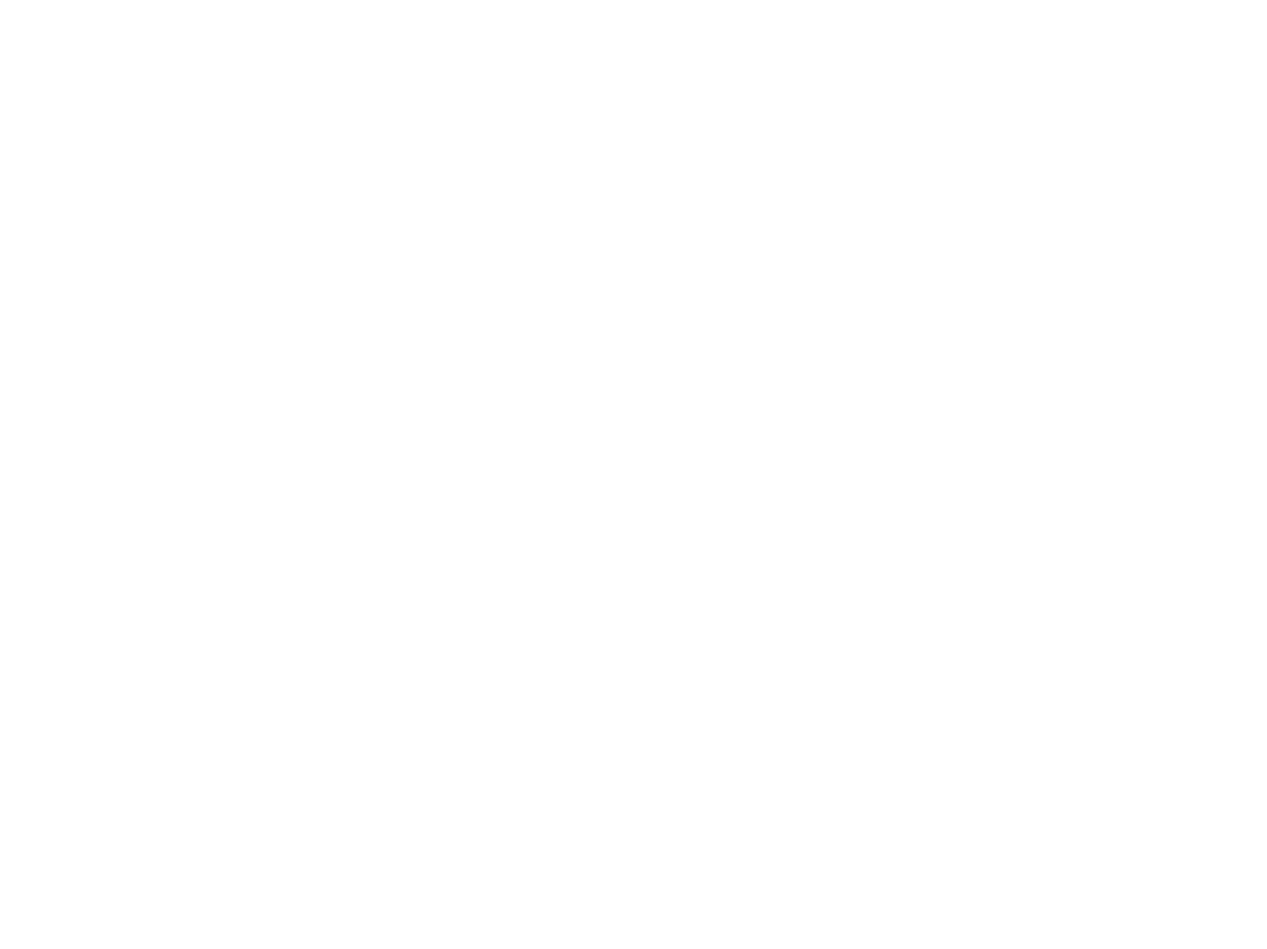
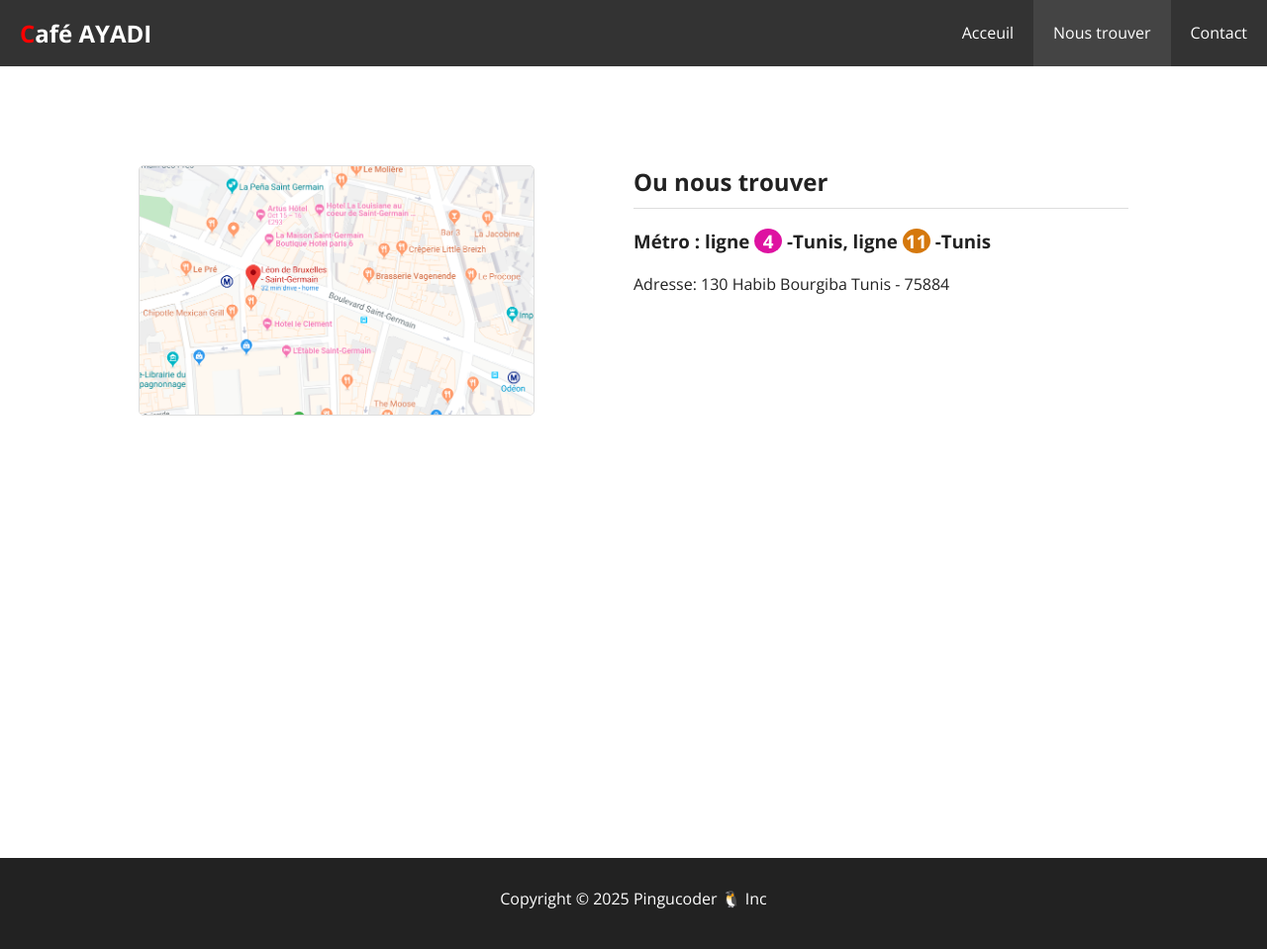
Before and after one commit to SamarAyadi/Projet-1--Caf--AYADI, a plain HTML site: page where.html in a window 1280 px wide. Shown: the whole page at 99% size. Before the commit the page ends 800 px from the top, so only its background shows below. Drawn offline with nearby package versions, Linux system fonts and the light colour scheme.

Commit message:
Mise en place de la page de localisation

```diff
--- a/css/style.css
+++ b/css/style.css
@@ -31,10 +31,10 @@ p{
   margin-bottom: 10px;
 }
 
-span:hover{
+/* span:hover{
   color: rgb(9, 133, 190);
   font-weight: 900;
-}
+} */
 
 .container{
   max-width: 1000px;
@@ -84,6 +84,28 @@ border: 0;
 .my-20{
   margin-top: 20px;
   margin-bottom: 20px;
+}
+
+.underline{
+  border-bottom: 1px solid #ddd;
+  padding-bottom: 10px;
+}
+
+.chip{
+  background: #333;
+  width: 28px;
+  display: inline-block;
+  color: white;
+  border-radius: 100%;
+  text-align: center;
+}
+
+.chip-purple{
+background-color: #de12a1;
+}
+
+.chip-brown{
+background-color: #d5780d;
 }
 
 
@@ -200,3 +222,22 @@ footer{
   padding: 30px 0px;
   text-align: center;
 }
+
+
+/* where */
+.where{
+  padding: 100px 0px;
+  overflow: auto;
+  min-height: 100vh;
+}
+
+.where-img{
+float: left;
+width: 40%;
+border: 1px solid #ddd;
+border-radius: 5px;
+}
+.where-text{
+float: right;
+width: 50%;
+}
--- a/where.html
+++ b/where.html
@@ -0,0 +1,48 @@
+<!DOCTYPE html>
+<html lang="en">
+  <head>
+    <meta charset="UTF-8" />
+    <meta name="viewport" content="width=device-width, initial-scale=1.0" />
+    <link rel="stylesheet" href="./css/style.css" />
+    <link rel="preconnect" href="https://fonts.googleapis.com" />
+    <link rel="preconnect" href="https://fonts.gstatic.com" crossorigin />
+    <link
+      href="https://fonts.googleapis.com/css2?family=Open+Sans:ital,wght@0,300..800;1,300..800&display=swap"
+      rel="stylesheet"
+    />
+    <script
+      src="https://kit.fontawesome.com/431f1e7af2.js"
+      crossorigin="anonymous"
+    ></script>
+    <title>Café AYADI | Where</title>
+  </head>
+  <body>
+    <header class="header">
+      <nav>
+        <h1>
+          <a href="./index.html">Café AYADI</a>
+        </h1>
+        <ul>
+          <li><a  href="./index.html">Acceuil</a></li>
+          <li><a class="active" href="./where.html">Nous trouver</a></li>
+          <li><a href="./contact.html">Contact</a></li>
+        </ul>
+      </nav>
+    </header>
+    <section class="where">
+     <div class="container">
+       <img src="./images/cafe2.png" class="where-img" alt="carte">
+       <div class="where-text">
+         <h1 class="underline">Ou nous trouver</h1>
+         <h3>Métro : ligne <span class="chip chip-purple">4</span> -Tunis, ligne <span class="chip chip-brown">11</span> -Tunis</h3>
+         <p>Adresse: 130 Habib Bourgiba Tunis - 75884</p>
+       </div>
+     </div >
+    </section>
+
+
+    <footer>
+      <p>Copyright &copy;  2025 <span>Pingucoder</span> 🐧 Inc </p>
+    </footer>
+  </body>
+</html>
```
